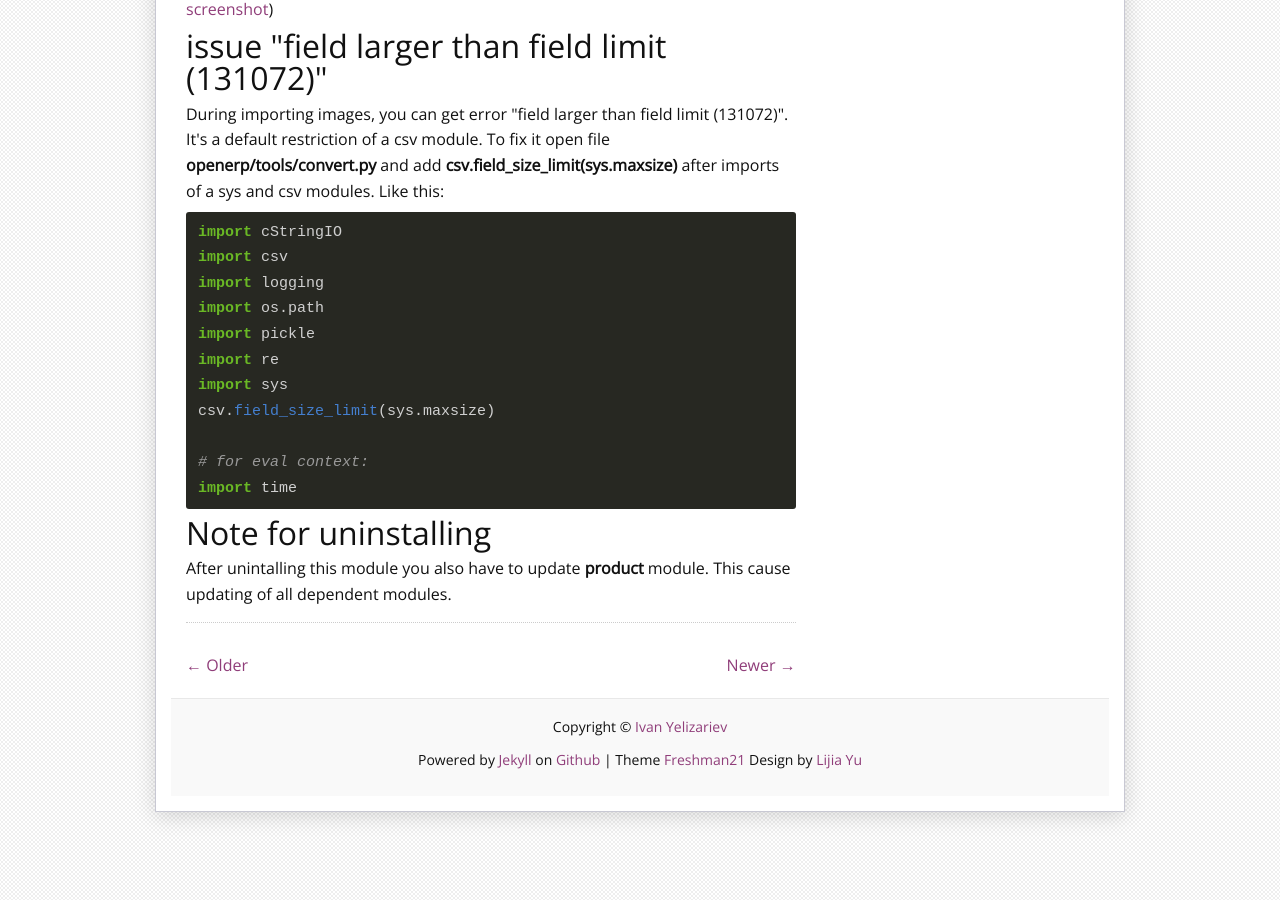
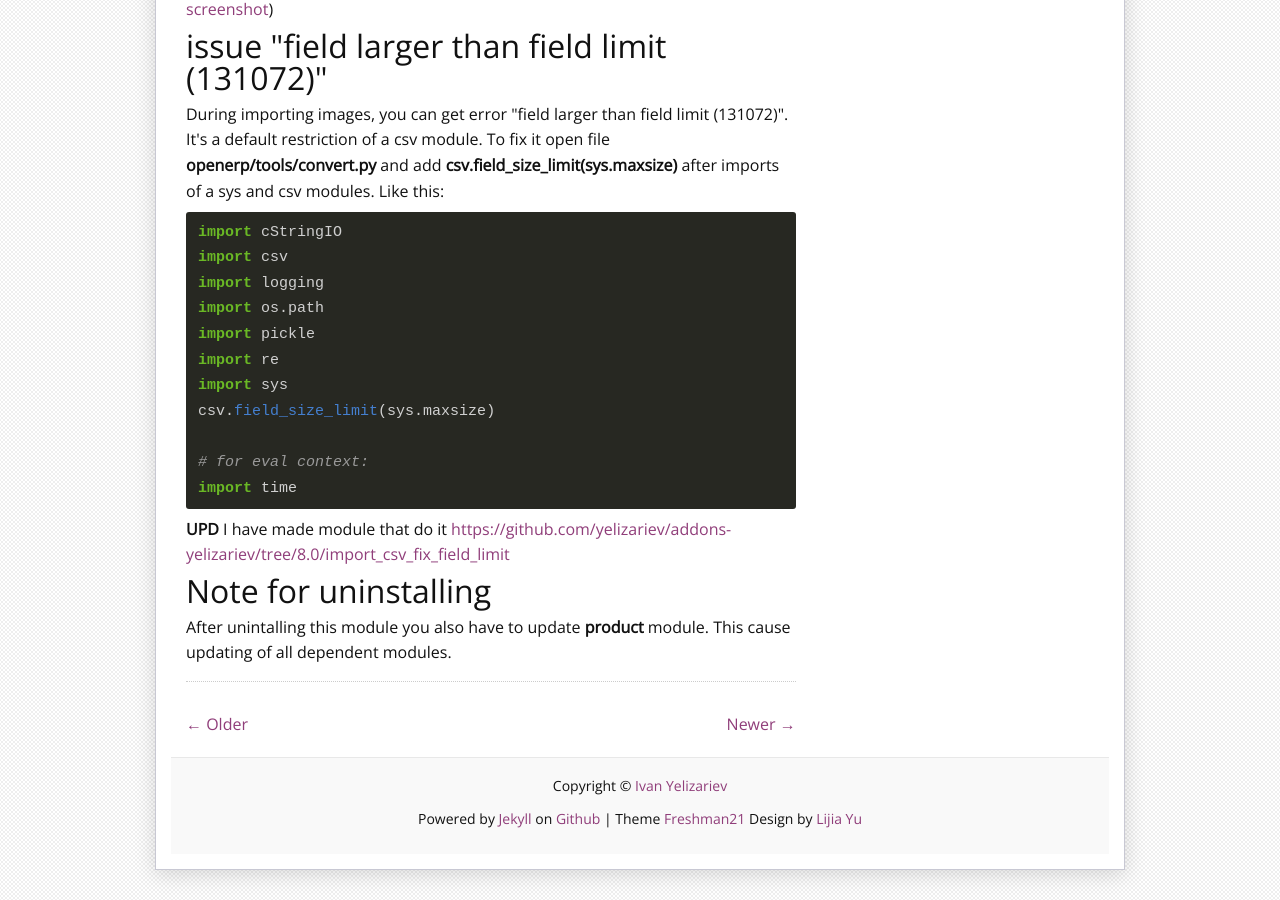
Before and after one commit to yelizariev/yelizariev.github.io, a Jekyll site: the page built from _posts/2015-03-06-product-image-filestore.html, in a window 1280 px wide and 900 px high, scrolled down 2250 px. Built offline with Jekyll 4.4.1, drawn with Linux system fonts in a browser that asks for light colours; some web fonts are replaced; comment, search, counter and statistics services are not loaded.

Commit message:
[UPD] add link to import_csv_fix_field_limit module

```diff
--- a/_org/_posts/2015-03-06-product-image-filestore.org
+++ b/_org/_posts/2015-03-06-product-image-filestore.org
@@ -81,6 +81,8 @@ import time
 {% endhighlight %}
 #+END_HTML
 
+*UPD* I have made module that do it https://github.com/yelizariev/addons-yelizariev/tree/8.0/import_csv_fix_field_limit
+
 * Note for uninstalling
 
   After unintalling this module you also have to update =product=
--- a/_posts/2015-03-06-product-image-filestore.html
+++ b/_posts/2015-03-06-product-image-filestore.html
@@ -106,6 +106,10 @@ csv.field_size_limit(sys.maxsize)
 import time
 
 {% endhighlight %}
+
+<p>
+<b>UPD</b> I have made module that do it <a href="https://github.com/yelizariev/addons-yelizariev/tree/8.0/import_csv_fix_field_limit">https://github.com/yelizariev/addons-yelizariev/tree/8.0/import_csv_fix_field_limit</a>
+</p>
 </div>
 </div>
 
```
